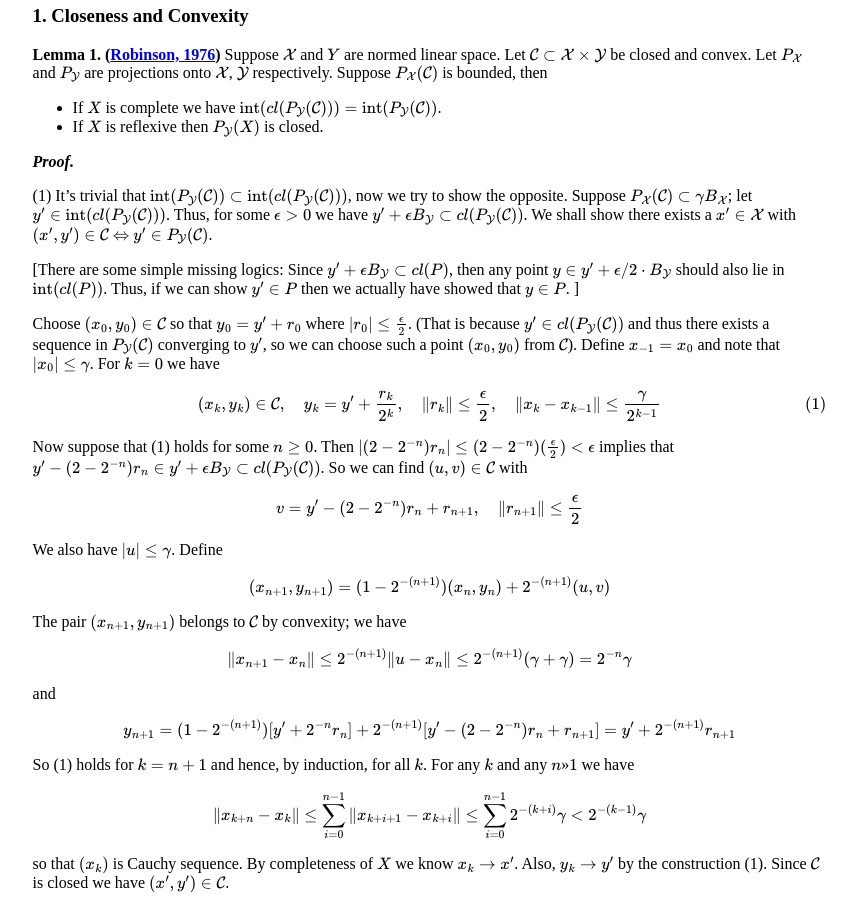
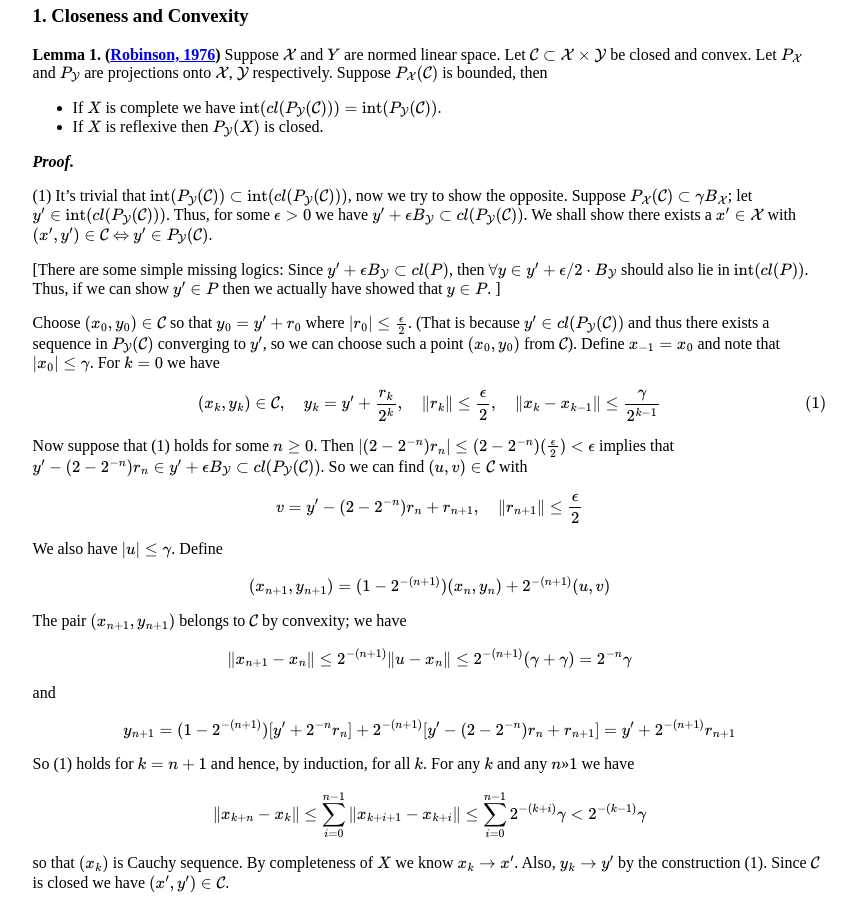
Before and after one commit to zhuanglinsheng/zhuanglinsheng.github.io, a Jekyll site: the page built from _posts/2021-03-31-Correspondence.md, in a window 1280 px wide and 900 px high, scrolled down 422 px. Shown: the whole window, without its empty margins (51-907 px from the left). Built offline with Jekyll 4.4.1, drawn with Linux system fonts in a browser that asks for light colours.

Commit message:
Update 2021-03-31-Correspondence.md

```diff
--- a/_posts/2021-03-31-Correspondence.md
+++ b/_posts/2021-03-31-Correspondence.md
@@ -30,7 +30,7 @@ Briefly speaking, a set map (correspondence) can be perturbed around metric regu
 
 (1) It's trivial that $\text{int}(P_\mathcal{Y}(\mathcal{C})) \subset \text{int}(cl(P_\mathcal{Y}(\mathcal{C})))$, now we try to show the opposite. Suppose $P_\mathcal{X}(\mathcal{C})\subset\gamma B_\mathcal{X}$; let $y'\in \text{int}(cl(P_{\mathcal{Y}}(\mathcal{C})))$. Thus, for some $\epsilon>0$ we have $y'+\epsilon B_\mathcal{Y}\subset cl(P_\mathcal{Y}(\mathcal{C}))$. We shall show there exists a $x'\in\mathcal{X}$ with $(x',y')\in\mathcal{C}$ $\Leftrightarrow$ $y'\in P_\mathcal{Y}(\mathcal{C})$.
 
-[There are some simple missing logics: Since $y'+\epsilon B_\mathcal{Y} \subset cl(P)$, then any point $y\in y'+\epsilon/2 \cdot B_\mathcal{Y}$ should also lie in $\text{int}(cl(P))$. Thus, if we can show $y'\in P$ then we actually have showed that $y\in P$. ]
+[There are some simple missing logics: Since $y'+\epsilon B_\mathcal{Y} \subset cl(P)$, then $\forall y\in y'+\epsilon/2 \cdot B_\mathcal{Y}$ should also lie in $\text{int}(cl(P))$. Thus, if we can show $y'\in P$ then we actually have showed that $y\in P$. ]
 
 Choose $(x_0, y_0)\in\mathcal{C}$ so that $y_0 = y'+r_0$ where $\|r_0\| \le \frac{\epsilon}{2}$. (That is because $y'\in cl(P_\mathcal{Y}(\mathcal{C}))$ and thus there exists a sequence in $P_\mathcal{Y}(\mathcal{C})$ converging to $y'$, so we can choose such a point $(x_0,y_0)$ from $\mathcal{C}$). Define $x_{-1} = x_0$ and note that $\|x_0\| \le \gamma$. For $k=0$ we have
 
```
